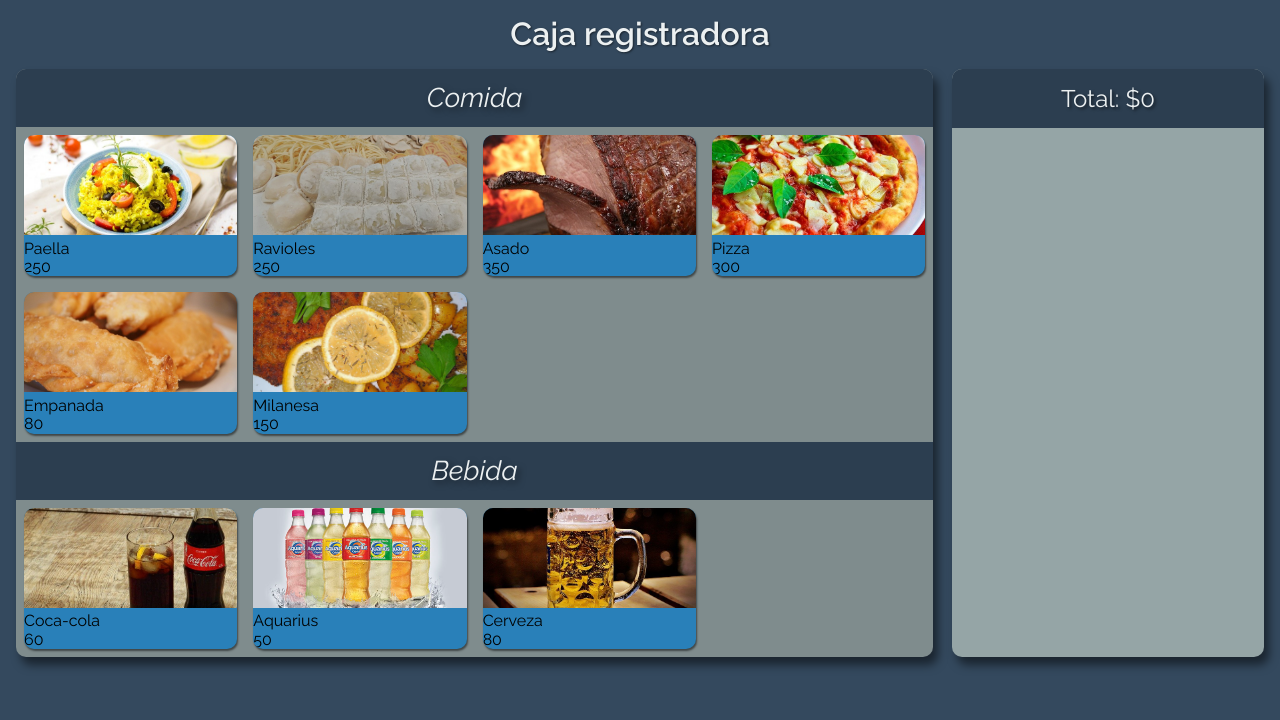
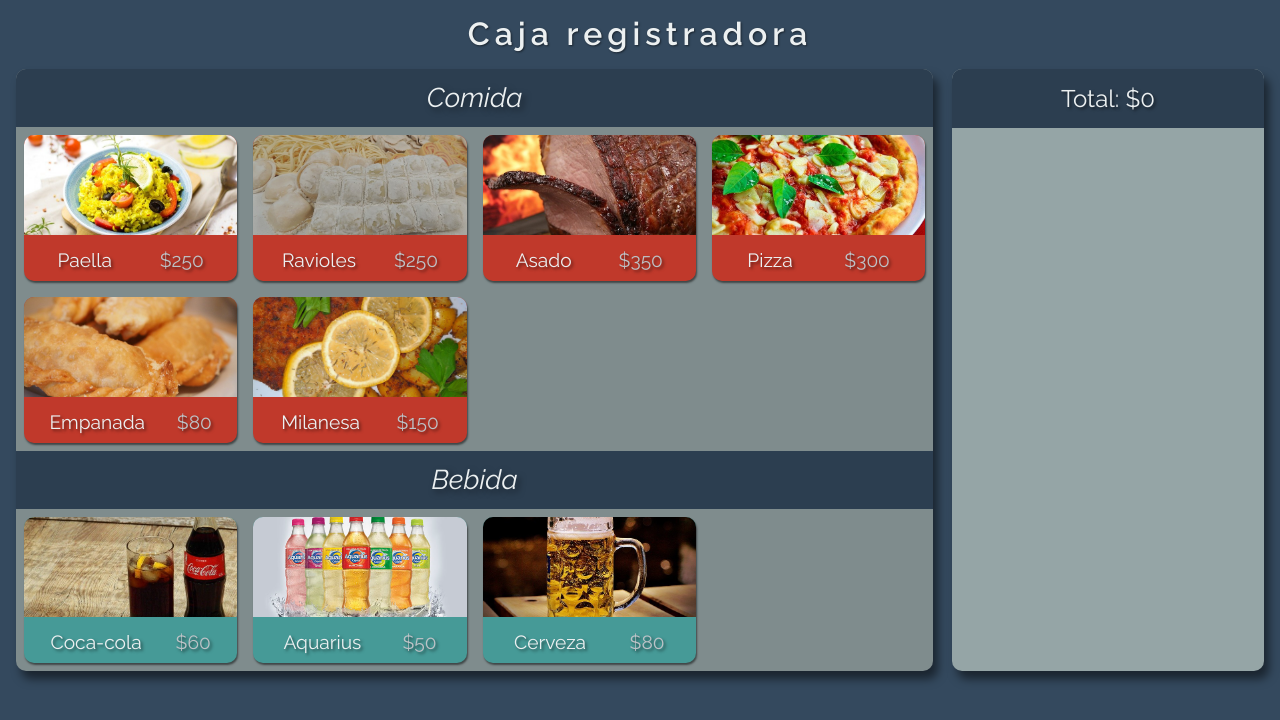
Before and after one commit to lumusitech/frontend-angular-market-bild-app, an Angular app: page / in a window 1280 px wide. Shown: the top 720 px of the page. Built offline with nearby package versions, Linux system fonts and the light colour scheme.

Commit message:
was tried upgrade the style

```diff
--- a/src/app/app.component.sass
+++ b/src/app/app.component.sass
@@ -7,6 +7,7 @@
   @include bg-dark
   @include margin-min-t
   @include text-shadow-sm
+  letter-spacing: 5px
   color: $lighter
 
 .container
--- a/src/app/bill/components/bill-list/bill-list.component.sass
+++ b/src/app/bill/components/bill-list/bill-list.component.sass
@@ -19,8 +19,9 @@
 
     &-item
       @include margin-min-b
+      @include font-light-italic
       cursor: pointer
-      font-size: 1.5em
+      font-size: 1.4em
       border-bottom: 1px solid rgba(0, 0, 0, 0.3)
       @include padding-min-b
       transition: all .3s
--- a/src/app/product/components/products-list/products-list.component.html
+++ b/src/app/product/components/products-list/products-list.component.html
@@ -10,8 +10,8 @@
         <img [src]="product.img" [alt]="product.name" />
       </div>
       <div class="container__food-card-info">
-        <p class="container__food-card-name">{{ product.name }}</p>
-        <p class="container__food-card-cost">{{ product.cost }}</p>
+        <p class="container__food-card-info-name">{{ product.name }}</p>
+        <p class="container__food-card-info-cost">${{ product.cost }}</p>
       </div>
     </div>
   </div>
@@ -27,8 +27,8 @@
         <img [src]="product.img" [alt]="product.name" />
       </div>
       <div class="container__drink-card-info">
-        <p class="container__drink-card-name">{{ product.name }}</p>
-        <p class="container__drink-card-cost">{{ product.cost }}</p>
+        <p class="container__drink-card-info-name">{{ product.name }}</p>
+        <p class="container__drink-card-info-cost">${{ product.cost }}</p>
       </div>
     </div>
   </div>
--- a/src/app/product/components/products-list/products-list.component.sass
+++ b/src/app/product/components/products-list/products-list.component.sass
@@ -22,16 +22,21 @@
       @include text-shadow-lg
 
     &-card
-      @include bg-light-blue
+      @include bg-danger-dark
+
       @include margin-min
       @include shadow-radius-sm
       overflow: hidden
       transition: all .25s
       &:hover
         @include shadow-radius-md
+        @include bg-danger
         cursor: pointer
+        color: $lighter
+        transform: scale(1.03, 1.03)
       &:active
         @include shadow-radius-sm
+        transform: scale(.98, .98)
 
       &-img
         width: 100%
@@ -39,6 +44,19 @@
           width: 100%
           height: 100px
           object-fit: cover
+      &-info
+        @include flex-space-around
+        font-size: 1.2em
+        @include padding-min
+
+        &-name
+          color: $lighter
+          @include text-shadow-md
+
+        &-cost
+          color: $light
+          @include text-shadow-md
+
   &__drink
     @include grid-1
     @include for-sm-display
@@ -57,17 +75,45 @@
       @include text-shadow-lg
 
     &-card
-      @include bg-light-blue
+      //@include bg-light-turquoise
+      @include bg-dark-green
       @include margin-min
       @include shadow-radius-sm
       overflow: hidden
       transition: all .25s
       &:hover
         @include shadow-radius-md
+        //@include bg-lighter-turquoise
+        @include bg-green
         cursor: pointer
+        transform: scale(1.03, 1.03)
+        color: $lighter
+        transform: scale(1.03, 1.03)
+      &:active
+        @include shadow-radius-sm
+        transform: scale(.98, .98)
       &-img
         width: 100%
         & img
           width: 100%
           height: 100px
           object-fit: cover
+      &-info
+        @include flex-space-around
+        font-size: 1.2em
+        @include padding-min
+
+        &-name
+          color: $lighter
+          @include text-shadow-md
+
+        &-cost
+          color: $light
+          @include text-shadow-md
+
+.container__food-card:hover .container__food-card-info-cost
+  color: $lighter
+  @include text-shadow-md
+
+.container__drink-card:hover .container__drink-card-info-cost
+  color: $lighter
--- a/src/app/sass/mixins.sass
+++ b/src/app/sass/mixins.sass
@@ -15,6 +15,10 @@
   background: $lighter-blue
 @mixin bg-light-blue
   background: $light-blue
+@mixin bg-blue
+  background: $blue
+@mixin bg-dark-blue
+  background: $dark-blue
 @mixin bg-green
   background: $green
 @mixin bg-dark-green
--- a/src/app/sass/variables.sass
+++ b/src/app/sass/variables.sass
@@ -7,9 +7,12 @@ $lighter: rgba(236, 240, 241,1.0)
 $light: rgba(189, 195, 199,1.0)
 $lighter-blue: rgba(52, 152, 219,1.0)
 $light-blue: rgba(41, 128, 185,1.0)
-$green: rgba(46, 204, 113,1.0)
-$dark-green: rgba(39, 174, 96,1.0)
+$light-green: rgba(46, 204, 113,1.0)
+$green: #04ac9b
+$dark-green: #469a97
 $lighter-turquoise: rgba(26, 188, 156,1.0)
 $light-turquoise: rgba(22, 160, 133,1.0)
 $danger: rgba(231, 76, 60,1.0)
 $danger-dark: rgba(192, 57, 43,1.0)
+$blue: #6383aa
+$dark-blue: #5c6c84
```
